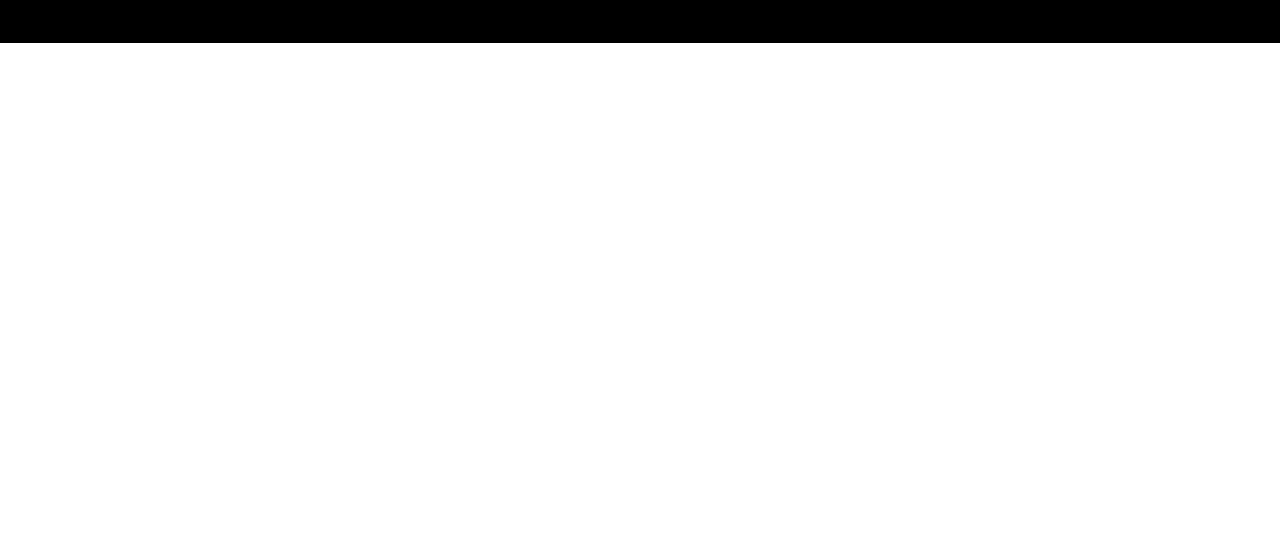
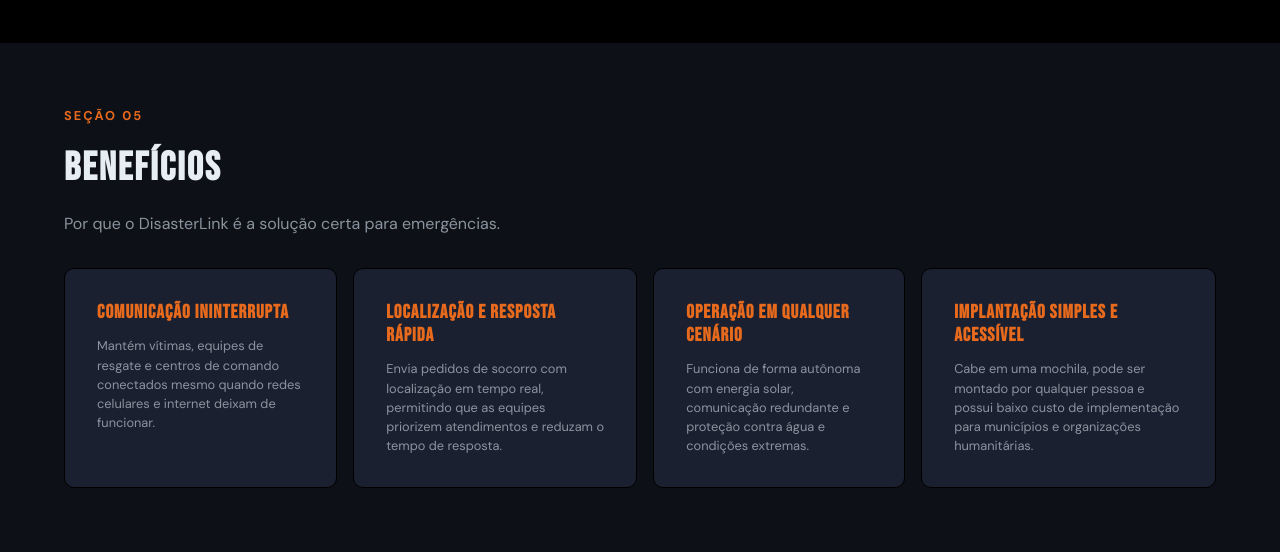
Before and after one commit to SpaceConnect-DisasterLink/landing-page, a plain HTML site: page index.html in a window 1280 px wide. Shown: the part 3738-4290 px from the top of the page. Before the commit the page ends 3781 px from the top, so only its background shows below. Drawn offline with Linux system fonts and the light colour scheme.

Commit message:
feat: add benefits section

```diff
--- a/css/style.css
+++ b/css/style.css
@@ -394,3 +394,50 @@ nav ul a:hover {
   font-size: 0.9rem;
   line-height: 1.5;
 }
+
+/*beneficios*/
+.beneficios {
+  background-color: var(--fundo2);
+  padding: 4rem;
+  flex-direction: column;
+  display: flex;
+  gap: 2rem;
+}
+
+.container-beneficios {
+  width: var(--largura);
+  display: flex;
+  gap: 1rem;
+}
+
+.card-beneficios {
+  padding: 2rem;
+  flex-direction: column;
+  display: flex;
+  background-color: var(--card);
+  border: 1px solid var(--fundo1);
+  border-radius: 10px;
+  gap: 0.75rem;
+  transition:
+    border-color 0.2s,
+    transform 0.2s;
+}
+
+.card-beneficios:hover {
+  border-color: var(--laranja);
+  transform: translateY(-3px);
+}
+
+.card-beneficios h3 {
+  font-family: var(--titulo);
+  color: var(--laranja);
+  font-size: 1.2rem;
+  letter-spacing: 1px;
+}
+
+.card-beneficios p {
+  font-family: var(--corpo);
+  color: var(--cinza);
+  font-size: 0.8rem;
+  line-height: 1.5;
+}
--- a/index.html
+++ b/index.html
@@ -233,6 +233,48 @@
       </div>
     </section>
 
+    <!--benefícios-->
+    <section id="beneficios">
+      <div class="beneficios">
+        <div class="conteudo">
+          <span>Seção 05</span>
+          <h2>Benefícios</h2>
+          <p>Por que o DisasterLink é a solução certa para emergências.</p>
+        </div>
+        <div class="container-beneficios">
+          <div class="card-beneficios">
+            <h3>Comunicação Ininterrupta</h3>
+            <p>
+              Mantém vítimas, equipes de resgate e centros de comando conectados
+              mesmo quando redes celulares e internet deixam de funcionar.
+            </p>
+          </div>
+          <div class="card-beneficios">
+            <h3>Localização e Resposta Rápida</h3>
+            <p>
+              Envia pedidos de socorro com localização em tempo real, permitindo
+              que as equipes priorizem atendimentos e reduzam o tempo de
+              resposta.
+            </p>
+          </div>
+          <div class="card-beneficios">
+            <h3>Operação em Qualquer Cenário</h3>
+            <p>
+              Funciona de forma autônoma com energia solar, comunicação
+              redundante e proteção contra água e condições extremas.
+            </p>
+          </div>
+          <div class="card-beneficios">
+            <h3>Implantação Simples e Acessível</h3>
+            <p>
+              Cabe em uma mochila, pode ser montado por qualquer pessoa e possui
+              baixo custo de implementação para municípios e organizações
+              humanitárias.
+            </p>
+          </div>
+        </div>
+      </div>
+    </section>
 
 </body>
 </html>
```
